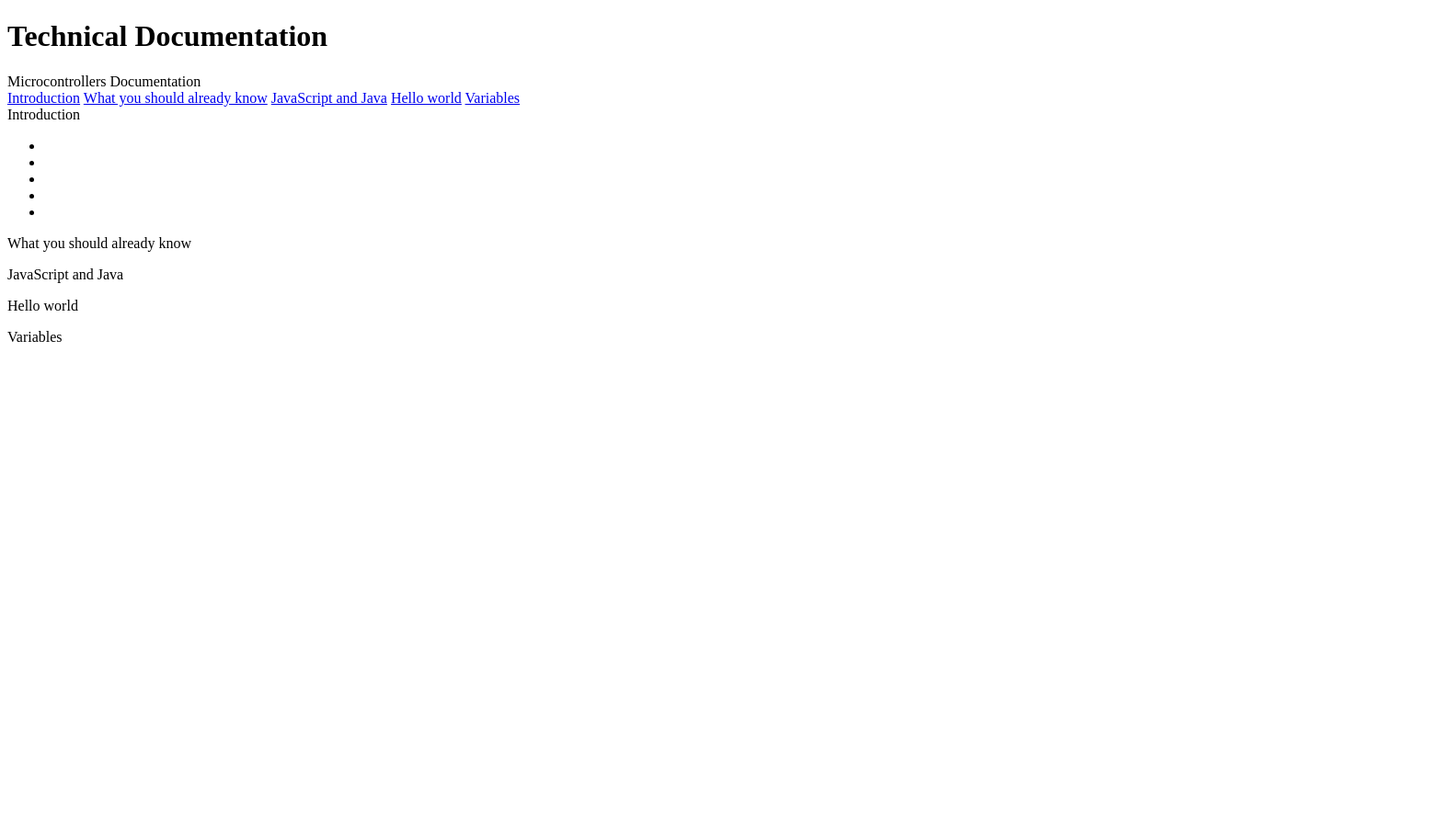
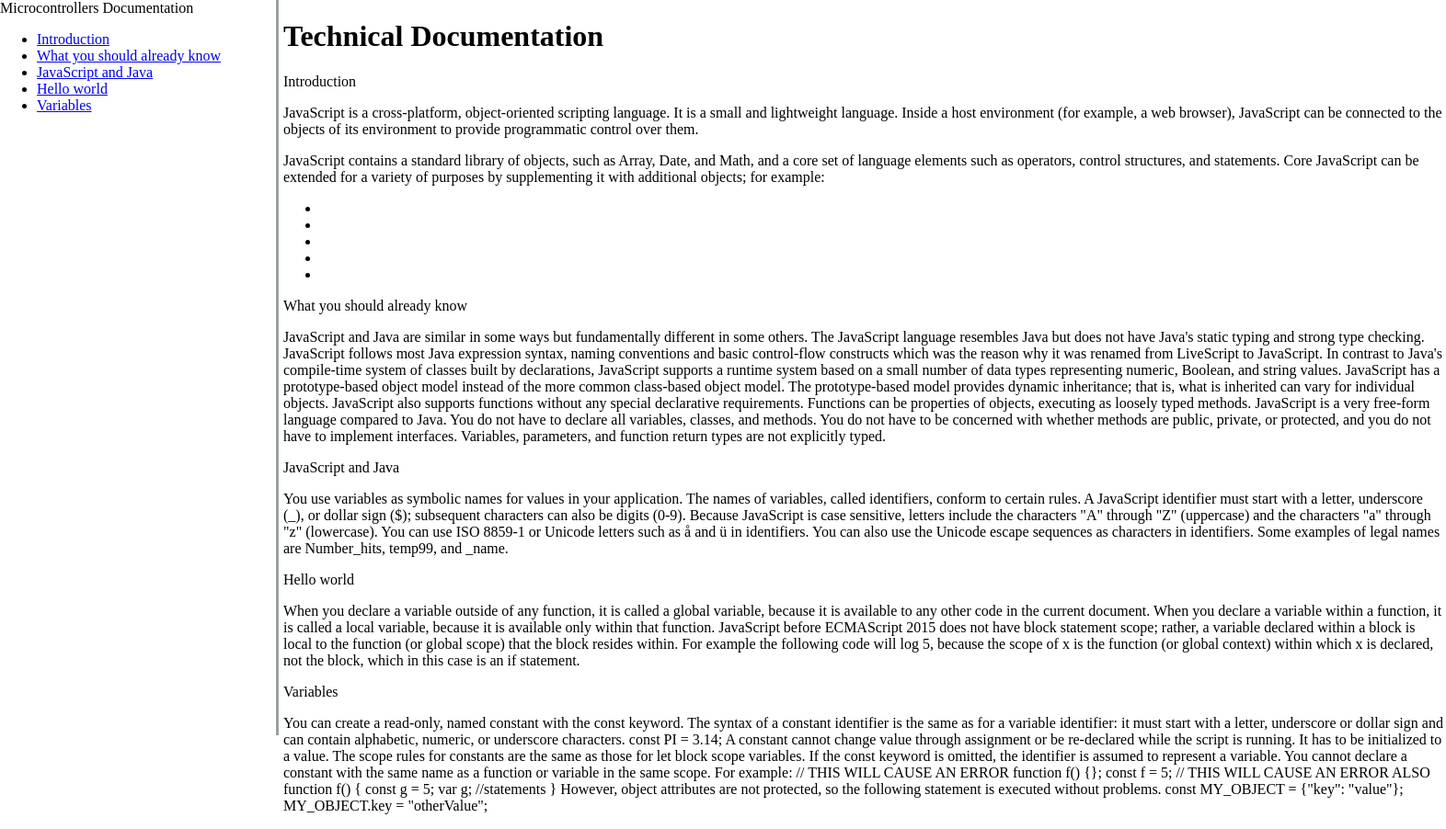
Before and after one commit to jdmartinez1062/jd-d-Martinez, a plain HTML site: page index.html in a window 1280 px wide. Shown: the whole page at 92% size, 1572 px wide, since content can reach past the window. Before the commit the page ends 800 px from the top, so only its background shows below. Drawn offline with Linux system fonts and the light colour scheme.

Commit message:
All steps

```diff
--- a/css/style.css
+++ b/css/style.css
@@ -0,0 +1,35 @@
+main{
+
+  display: block;
+
+
+}
+div{
+  position:relative;
+  left:300px;
+
+
+}
+nav{
+
+    position:fixed;
+    display:flex;
+    flex-direction: column;
+    min-width: 290px;   top: 0px;   left: 0px;   width: 300px;
+    min-height: 100%;
+    height: 100%;
+    border-right: solid;
+    border-color: rgba(0, 22, 22, 0.4);
+
+}
+@media (max-width: 815px min-width : 400px) {
+
+    nav{
+      min-width: 200px;
+      width: 300px;
+      min-height: 100%;
+      height: 100%
+
+    }
+
+}
--- a/index.html
+++ b/index.html
@@ -15,21 +15,28 @@
       </header>
     </div>
 
-    <nav id="navbar">
-      <header>Microcontrollers Documentation</header>
-      <a class="nav-link" href="#">Introduction</a>
-      <a class="nav-link" href="#">What you should already know</a>
-      <a class="nav-link" href="#">JavaScript and Java</a>
-      <a class="nav-link" href="#">Hello world</a>
-      <a class="nav-link" href="#">Variables</a>
-    </nav>
+
 
     <main id= "main-doc">
-
+      <nav id="navbar">
+        <header>Microcontrollers Documentation</header>
+        <ul>
+          <li><a class="nav-link" href="#Introduction">Introduction</a></li>
+          <li><a class="nav-link" href="#What_you_should_already_know">What you should already know</a></li>
+          <li><a class="nav-link" href="#JavaScript_and_Java">JavaScript and Java</a></li>
+          <li><a class="nav-link" href="#Hello_world">Hello world</a></li>
+          <li><a class="nav-link" href="#Variables">Variables</a></li>
+        </ul>
+      </nav>
+      <div>
       <section class="main-section" id="Introduction">
         <header>Introduction</header>
-        <p></p>
-        <p></p>
+        <p>
+          JavaScript is a cross-platform, object-oriented scripting language. It is a small and lightweight language. Inside a host environment (for example, a web browser), JavaScript can be connected to the objects of its environment to provide programmatic control over them.
+        </p>
+        <p>
+          JavaScript contains a standard library of objects, such as Array, Date, and Math, and a core set of language elements such as operators, control structures, and statements. Core JavaScript can be extended for a variety of purposes by supplementing it with additional objects; for example:
+        </p>
         <ul>
           <li></li>
           <li></li>
@@ -44,7 +51,13 @@
 
       <section class="main-section" id="What_you_should_already_know">
         <header>What you should already know</header>
-        <p></p>
+        <p>
+          JavaScript and Java are similar in some ways but fundamentally different in some others. The JavaScript language resembles Java but does not have Java's static typing and strong type checking. JavaScript follows most Java expression syntax, naming conventions and basic control-flow constructs which was the reason why it was renamed from LiveScript to JavaScript.
+
+          In contrast to Java's compile-time system of classes built by declarations, JavaScript supports a runtime system based on a small number of data types representing numeric, Boolean, and string values. JavaScript has a prototype-based object model instead of the more common class-based object model. The prototype-based model provides dynamic inheritance; that is, what is inherited can vary for individual objects. JavaScript also supports functions without any special declarative requirements. Functions can be properties of objects, executing as loosely typed methods.
+
+          JavaScript is a very free-form language compared to Java. You do not have to declare all variables, classes, and methods. You do not have to be concerned with whether methods are public, private, or protected, and you do not have to implement interfaces. Variables, parameters, and function return types are not explicitly typed.
+        </p>
         <p></p>
         <code>
 
@@ -53,7 +66,13 @@
 
       <section class="main-section" id="JavaScript_and_Java">
         <header>JavaScript and Java</header>
-        <p></p>
+        <p>
+          You use variables as symbolic names for values in your application. The names of variables, called identifiers, conform to certain rules.
+
+          A JavaScript identifier must start with a letter, underscore (_), or dollar sign ($); subsequent characters can also be digits (0-9). Because JavaScript is case sensitive, letters include the characters "A" through "Z" (uppercase) and the characters "a" through "z" (lowercase).
+
+          You can use ISO 8859-1 or Unicode letters such as å and ü in identifiers. You can also use the Unicode escape sequences as characters in identifiers. Some examples of legal names are Number_hits, temp99, and _name.
+         </p>
         <p></p>
         <code>
 
@@ -62,7 +81,11 @@
 
       <section class="main-section" id="Hello_world">
         <header>Hello world</header>
-        <p></p>
+        <p>
+          When you declare a variable outside of any function, it is called a global        variable, because it is available to any other code in the current document. When you declare a variable within a function, it is called a local variable, because it is available only within that function.
+
+          JavaScript before ECMAScript 2015 does not have block statement scope; rather, a variable declared within a block is local to the function (or global scope) that the block resides within. For example the following code will log 5, because the scope of x is the function (or global context) within which x is declared, not the block, which in this case is an if statement.
+        </p>
         <p></p>
         <code>
 
@@ -71,12 +94,26 @@
 
       <section class="main-section" id="Variables">
         <header>Variables</header>
-        <p></p>
+        <p>
+          You can create a read-only, named constant with the const keyword. The syntax of a constant identifier is the same as for a variable identifier: it must start with a letter, underscore or dollar sign and can contain alphabetic, numeric, or underscore characters.
+          const PI = 3.14;
+
+          A constant cannot change value through assignment or be re-declared while the script is running. It has to be initialized to a value.
+
+          The scope rules for constants are the same as those for let block scope variables. If the const keyword is omitted, the identifier is assumed to represent a variable.
+
+          You cannot declare a constant with the same name as a function or variable in the same scope. For example:
+          // THIS WILL CAUSE AN ERROR function f() {}; const f = 5; // THIS WILL
+          CAUSE AN ERROR ALSO function f() { const g = 5; var g; //statements
+          }
+          However, object attributes are not protected, so the following statement is executed without problems.
+          const MY_OBJECT = {"key": "value"}; MY_OBJECT.key = "otherValue";
+        </p>
         <p></p>
         <code>
 
         </code>
       </section>
-
+      <div>
     </main>
   </body>
```
